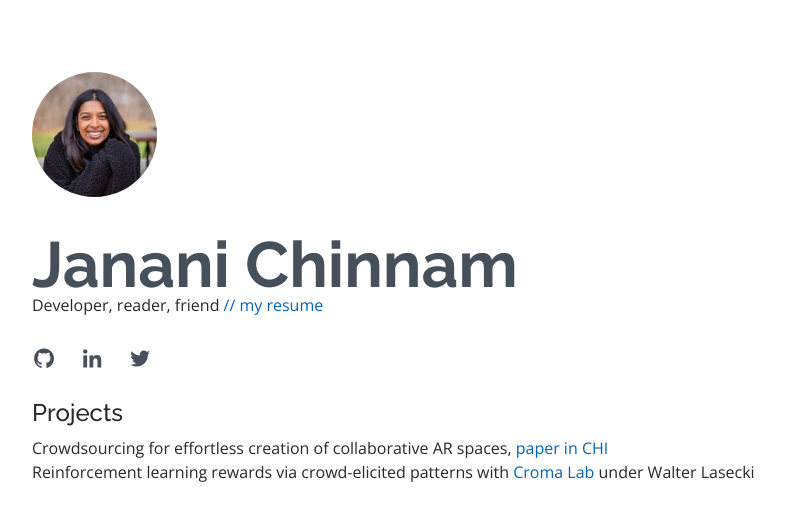
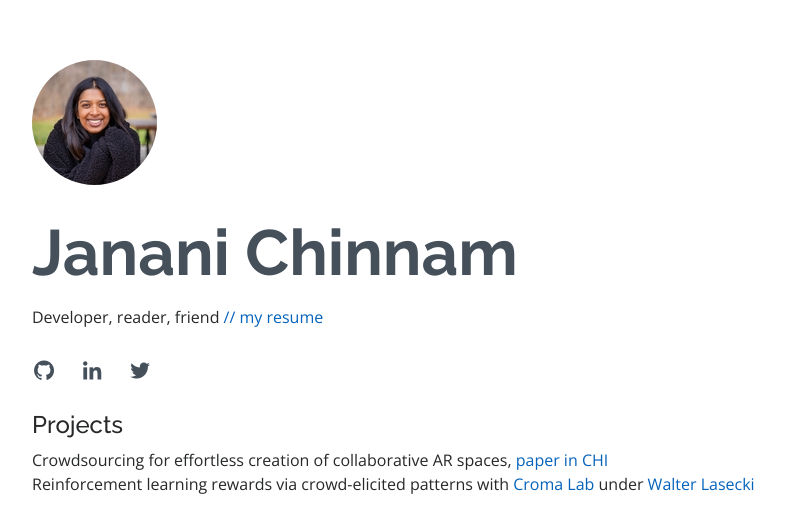
Before and after one commit to jchinnam/jchinnam.github.io, a plain HTML site: page index.html in a window 1280 px wide. Shown: the part 110-642 px from the top of the page, without its empty margins (103-888 px from the left). Drawn offline with nearby package versions, Linux system fonts and the light colour scheme.

Commit message:
mini clean up

```diff
--- a/index.html
+++ b/index.html
@@ -34,7 +34,7 @@
   <section id="hero" class="d-flex flex-column justify-content-center">
     <div class="container" data-aos="zoom-in" data-aos-delay="100">
       <img src="img/me.jpg" class="img-fluid circle-profile" alt="">
-      <h1>Janani Chinnam</h1>
+      <h1>Janani Chinnam</h1><br>
       <h7>Developer, reader, friend <a href="doc/resume.pdf">// my resume</a></h7>
       <div class="social-links">
         <a href="https://github.com/jchinnam" class="github"><i class="bx bxl-github"></i></a>
@@ -44,7 +44,7 @@
       <br>
       <h4>Projects</h4>
       <h7>Crowdsourcing for effortless creation of collaborative AR spaces, <a href="doc/ar_collab.pdf">paper in CHI</a></h7><br>
-      <h7>Reinforcement learning rewards via crowd-elicited patterns with <a href="https://github.com/cromaLab">Croma Lab</a> under Walter Lasecki</h7><br><br>
+      <h7>Reinforcement learning rewards via crowd-elicited patterns with <a href="https://github.com/cromaLab">Croma Lab</a> under <a href="https://eecs.engin.umich.edu/people/lasecki-walter/">Walter Lasecki</a></h7><br><br>
     </div>
   </section><!-- End Hero -->
 
```
Also changed, not shown: 1 other file.
